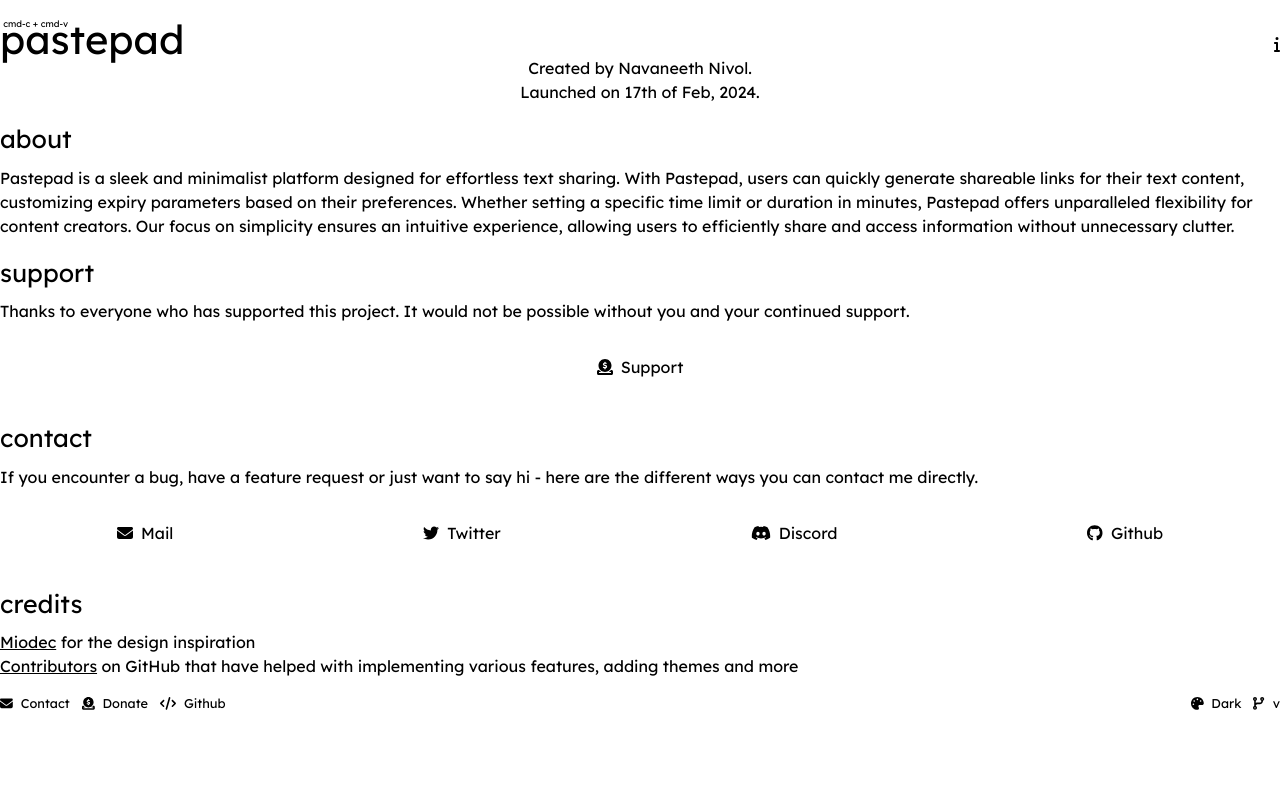
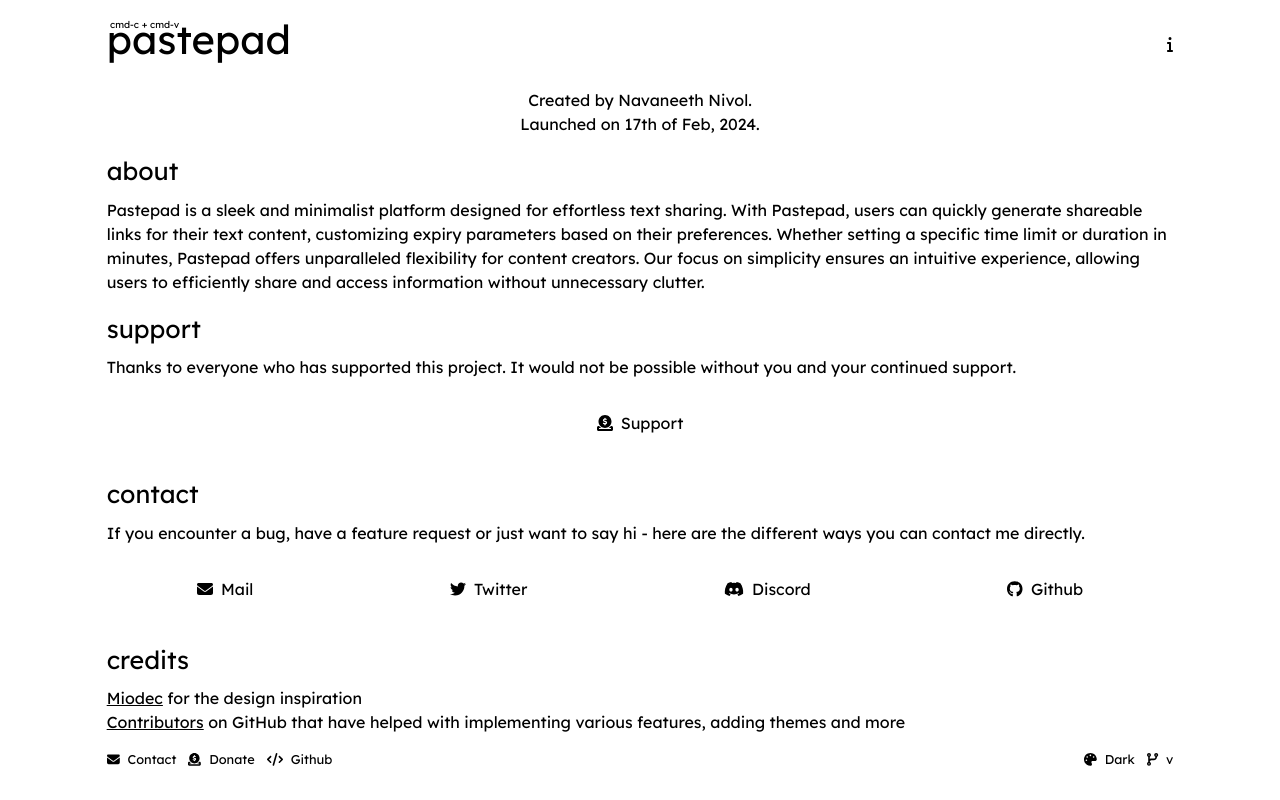
Before and after one commit to navaneethnivol/pastepad, a Next.js app in the folder frontend/: page /info in a window 1280 px wide. Built offline with nearby package versions, Linux system fonts and the light colour scheme.

Commit message:
added vercel speed insights

```diff
--- a/frontend/app/info/page.tsx
+++ b/frontend/app/info/page.tsx
@@ -11,7 +11,7 @@
     return (
         <div>
 
-            <div className=" flex flex-col w-full text-lg justify-center created">
+            <div className=" flex flex-col w-full text-lg justify-center created mt-8">
                 <div>Created by Navaneeth Nivol.</div>
                 <div>Launched on 17th of Feb, 2024.</div>
             </div>
--- a/frontend/app/layout.tsx
+++ b/frontend/app/layout.tsx
@@ -1,5 +1,7 @@
 import type { Metadata } from "next";
 import { Lexend_Deca } from "next/font/google";
+import { SpeedInsights } from "@vercel/speed-insights/next"
+
 import "./globals.css";
 
 import { config } from '@fortawesome/fontawesome-svg-core'
@@ -23,9 +25,10 @@
 }>) {
   return (
     <html lang="en">
-      <body className={`${lexend_deca.className} sm:container sm:mx-auto pt-8`}>
+      <body className={`${lexend_deca.className}  w-4/6 sm:w-5/6 items-center content-center sm:mx-auto pt-8`}>
         <Navigation></Navigation>
         {children}
+        <SpeedInsights />
         <Footer></Footer>
       </body>
     </html>
--- a/frontend/components/navigation/navigation.css
+++ b/frontend/components/navigation/navigation.css
@@ -11,9 +11,9 @@
 
 header #logo .text .top {
   color: var(--sub-color);
-  font-size: .225em;
+  font-size: .240em;
   left: 0.35em;
-  line-height: .225em;
+  line-height: .240em;
   position: absolute;
   transition: color .125s, opacity .125s;
 }
--- a/frontend/package.json
+++ b/frontend/package.json
@@ -14,6 +14,7 @@
     "@fortawesome/free-brands-svg-icons": "^6.5.1",
     "@fortawesome/free-solid-svg-icons": "^6.5.1",
     "@fortawesome/react-fontawesome": "^0.2.0",
+    "@vercel/speed-insights": "^1.0.10",
     "next": "14.1.0",
     "react": "^18",
     "react-dom": "^18"
```
Also changed, not shown: 1 other file (tests, documents, lock files or other folders).
